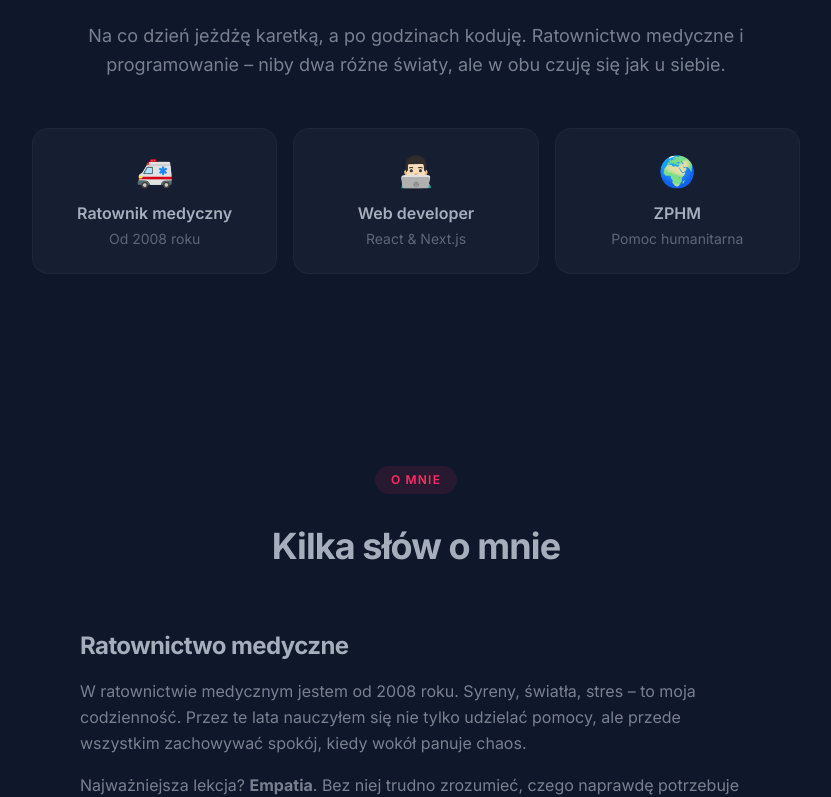
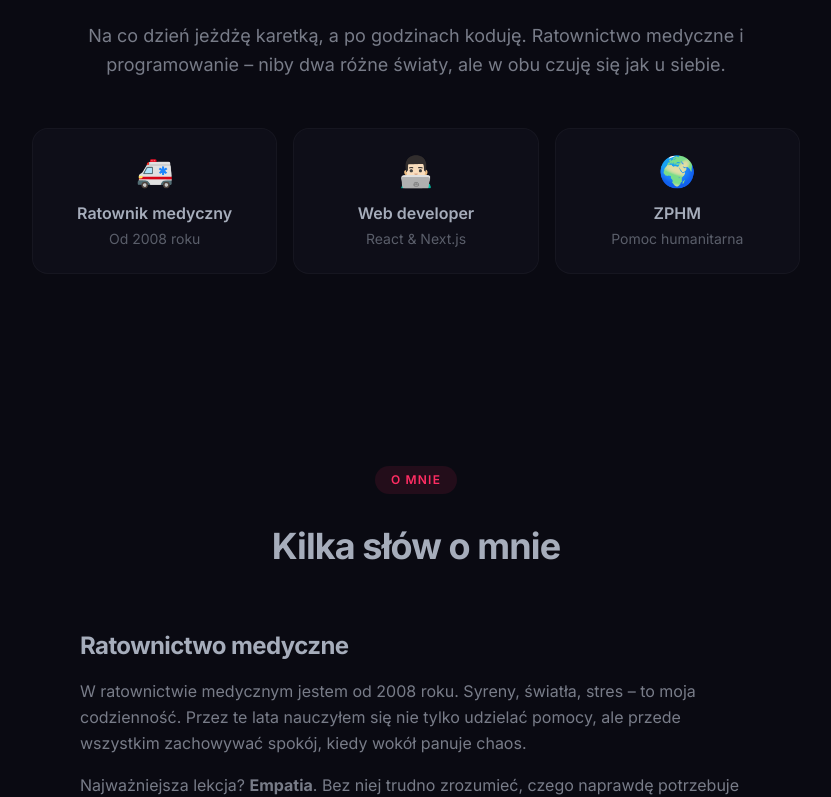
Before and after one commit to lukas-weyer/weyer-tech, a Next.js app: page / in a window 1280 px wide. Shown: the part 911-1708 px from the top of the page, without its empty margins (224-1055 px from the left). Built offline with nearby package versions, Linux system fonts and the light colour scheme.

Commit message:
feat: update Tailwind/DaisyUI theme for dark dramatic design

```diff
--- a/tailwind.config.js
+++ b/tailwind.config.js
@@ -12,18 +12,6 @@ module.exports = {
         logo: ['var(--font-russo-one)', 'sans-serif'],
         sans: ['Inter', 'sans-serif'],
       },
-      colors: {
-        accent: {
-          DEFAULT: '#FF2D63',
-          light: '#FF5A85',
-          dark: '#E0224F',
-        },
-      },
-      backgroundImage: {
-        'gradient-radial': 'radial-gradient(var(--tw-gradient-stops))',
-        'gradient-conic':
-          'conic-gradient(from 180deg at 50% 50%, var(--tw-gradient-stops))',
-      },
     },
   },
   plugins: [require('@tailwindcss/typography'), require('daisyui')],
@@ -35,9 +23,10 @@ module.exports = {
           primary: '#FF2D63',
           'primary-content': '#ffffff',
           secondary: '#a855f7',
-          'base-100': '#0f172a',
-          'base-200': '#1e293b',
-          'base-300': '#334155',
+          accent: '#22d3ee',
+          'base-100': '#0a0a12',
+          'base-200': '#12121e',
+          'base-300': '#1e1e2e',
         },
       },
     ],
```
